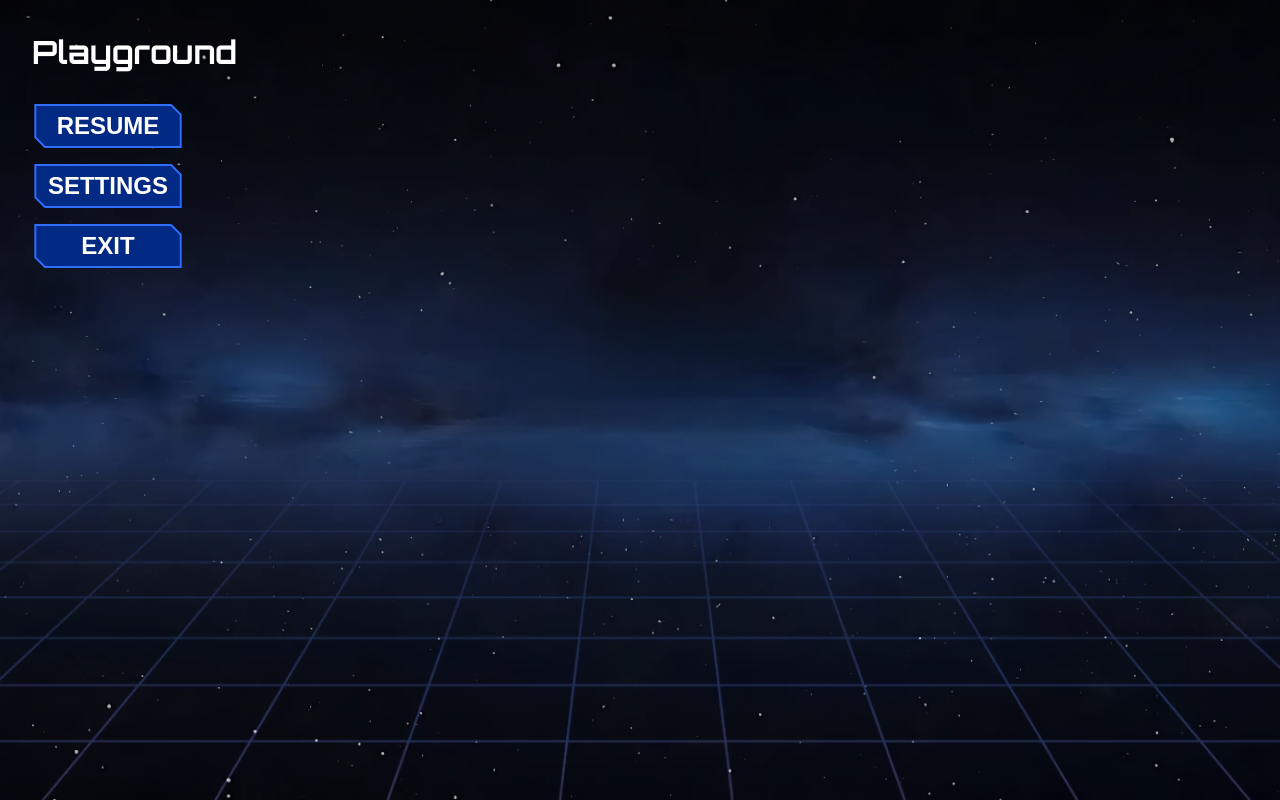
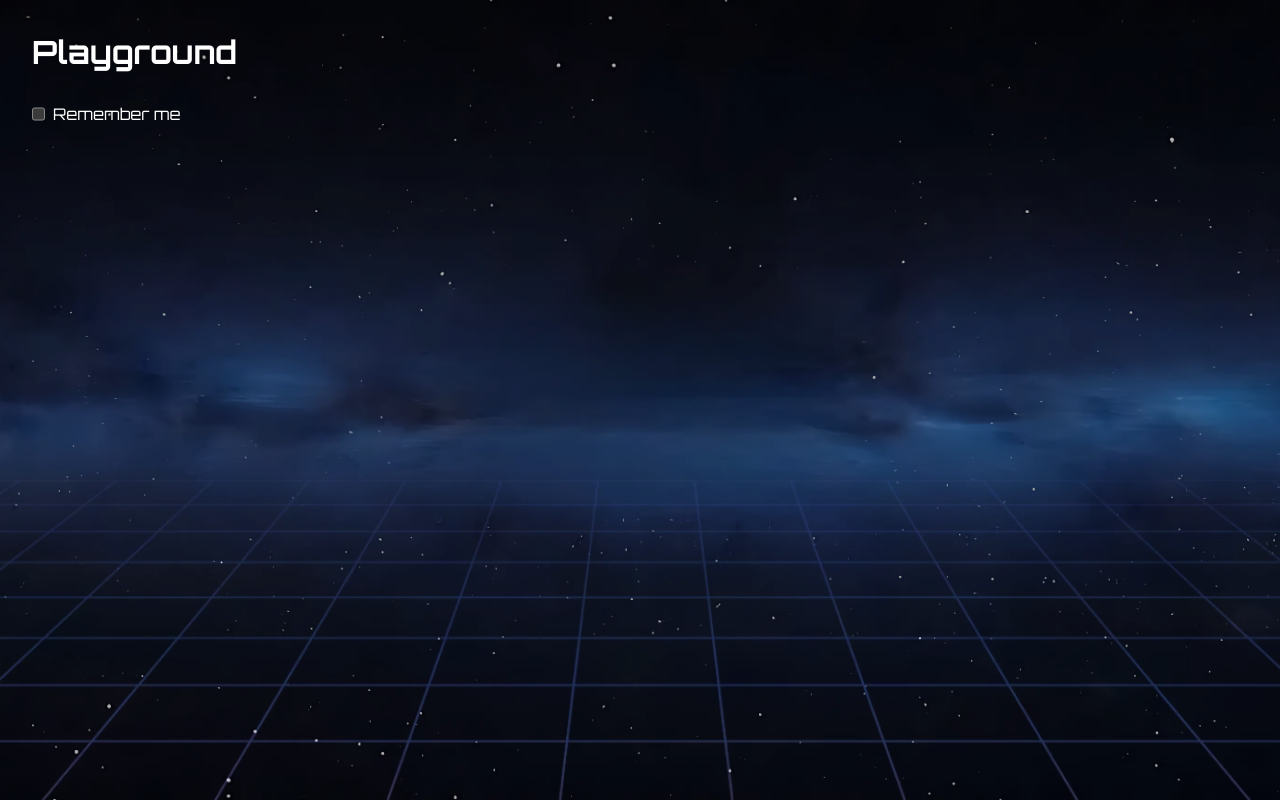
Before and after one commit to CodectiveOrg/snake-frontend, a React (Vite) app: page /playground in a window 1280 px wide. Built offline with nearby package versions, Linux system fonts and the light colour scheme; a web font is replaced by a local one.

Commit message:
[ADD] checkbox

```diff
--- /dev/null
+++ b/src/components/checkbox/checkbox.component.tsx
@@ -0,0 +1,22 @@
+import type { ComponentProps, ReactNode } from "react";
+
+import clsx from "clsx";
+
+import styles from "./checkbox.module.css";
+
+type Props = Omit<ComponentProps<"input">, "type"> & {
+  label: string;
+};
+
+export default function CheckboxComponent({
+  label,
+  className,
+  ...otherProps
+}: Props): ReactNode {
+  return (
+    <label className={clsx(styles.checkbox, className)}>
+      <input type="checkbox" {...otherProps} />
+      {label}
+    </label>
+  );
+}
--- /dev/null
+++ b/src/components/checkbox/checkbox.module.css
@@ -0,0 +1,6 @@
+.checkbox {
+  display: flex;
+  gap: 0.5rem;
+
+  cursor: pointer;
+}
--- a/src/pages/playground/playground.page.tsx
+++ b/src/pages/playground/playground.page.tsx
@@ -1,6 +1,6 @@
 import type { ReactNode } from "react";
 
-import ButtonComponent from "@/components/button/button.component.tsx";
+import CheckboxComponent from "@/components/checkbox/checkbox.component.tsx";
 
 import styles from "./playground.module.css";
 
@@ -9,9 +9,7 @@ export default function PlaygroundPage(): ReactNode {
     <div className={styles.playground}>
       <h1>Playground</h1>
       <main style={{ display: "grid", gap: "1rem", width: "fit-content" }}>
-        <ButtonComponent>Resume</ButtonComponent>
-        <ButtonComponent>Settings</ButtonComponent>
-        <ButtonComponent>Exit</ButtonComponent>
+        <CheckboxComponent label="Remember me" />
       </main>
     </div>
   );
```
